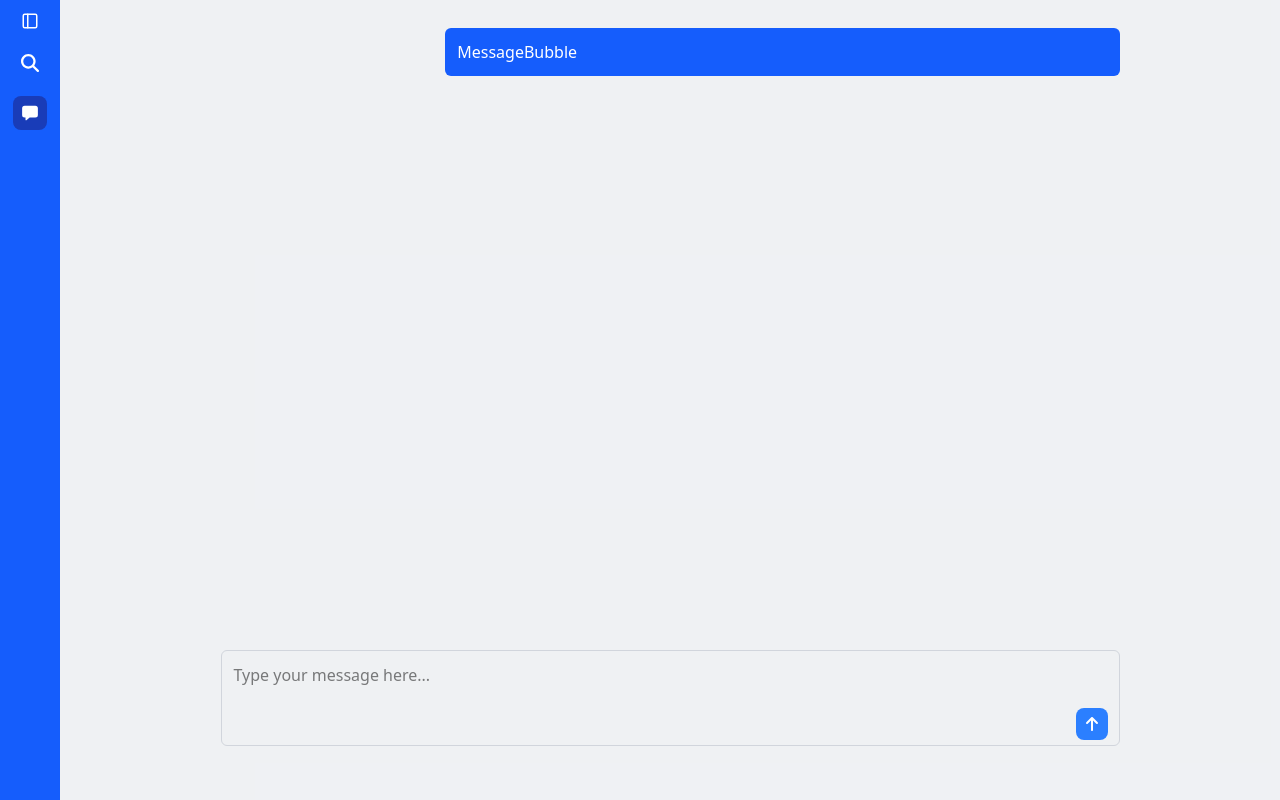
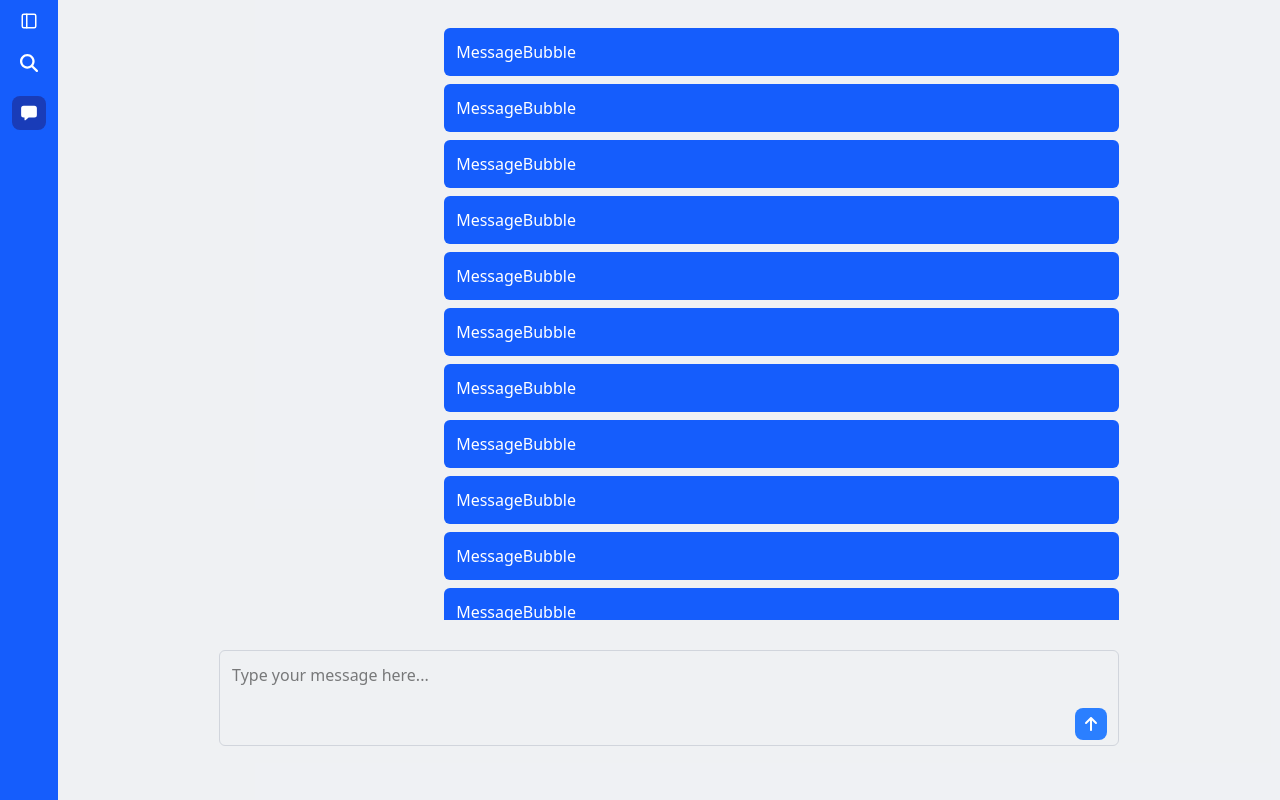
Before and after one commit to Hairum-Qureshi/lab-01-llm-fundamentals, a React (Vite) app in the folder apps/frontend/: page / in a window 1280 px wide. Both pictures are taken after a click on the element "What's a good way to learn a new programming language?". Built offline with nearby package versions, Linux system fonts and the light colour scheme.

Commit message:
fixed chat container Tailwind styling

```diff
--- a/apps/frontend/src/components/ChatContainer.tsx
+++ b/apps/frontend/src/components/ChatContainer.tsx
@@ -7,9 +7,11 @@ export default function ChatContainer() {
 	const [hideGreeting, setHideGreeting] = useState(false);
 
 	return (
-		<div className="flex-1 bg-slate-500/10 min-h-screen max-h-auto">
+		<div className="bg-slate-500/10 h-screen w-full">
 			<div className="m-auto w-3/4 h-full">
-				<div className="relative flex flex-col justify-center items-center m-auto h-full">
+				<div
+					className={`relative flex flex-col ${!hideGreeting && "justify-center items-center"} m-auto h-full`}
+				>
 					<div className="flex flex-col justify-center items-center w-3/4">
 						{!hideGreeting && (
 							<div>
@@ -61,7 +63,23 @@ export default function ChatContainer() {
 						)}
 					</div>
 					{hideGreeting && (
-						<div className="flex my-5 flex-col gap-2 w-full h-full overflow-y-auto p-2">
+						<div className="flex flex-col gap-2 w-full h-3/4 mt-5 items-center overflow-y-auto p-2">
+							<MessageBubble />
+							<MessageBubble />
+							<MessageBubble />
+							<MessageBubble />
+							<MessageBubble />
+							<MessageBubble />
+							<MessageBubble />
+							<MessageBubble />
+							<MessageBubble />
+							<MessageBubble />
+							<MessageBubble />
+							<MessageBubble />
+							<MessageBubble />
+							<MessageBubble />
+							<MessageBubble />
+							<MessageBubble />
 							<MessageBubble />
 						</div>
 					)}
```
